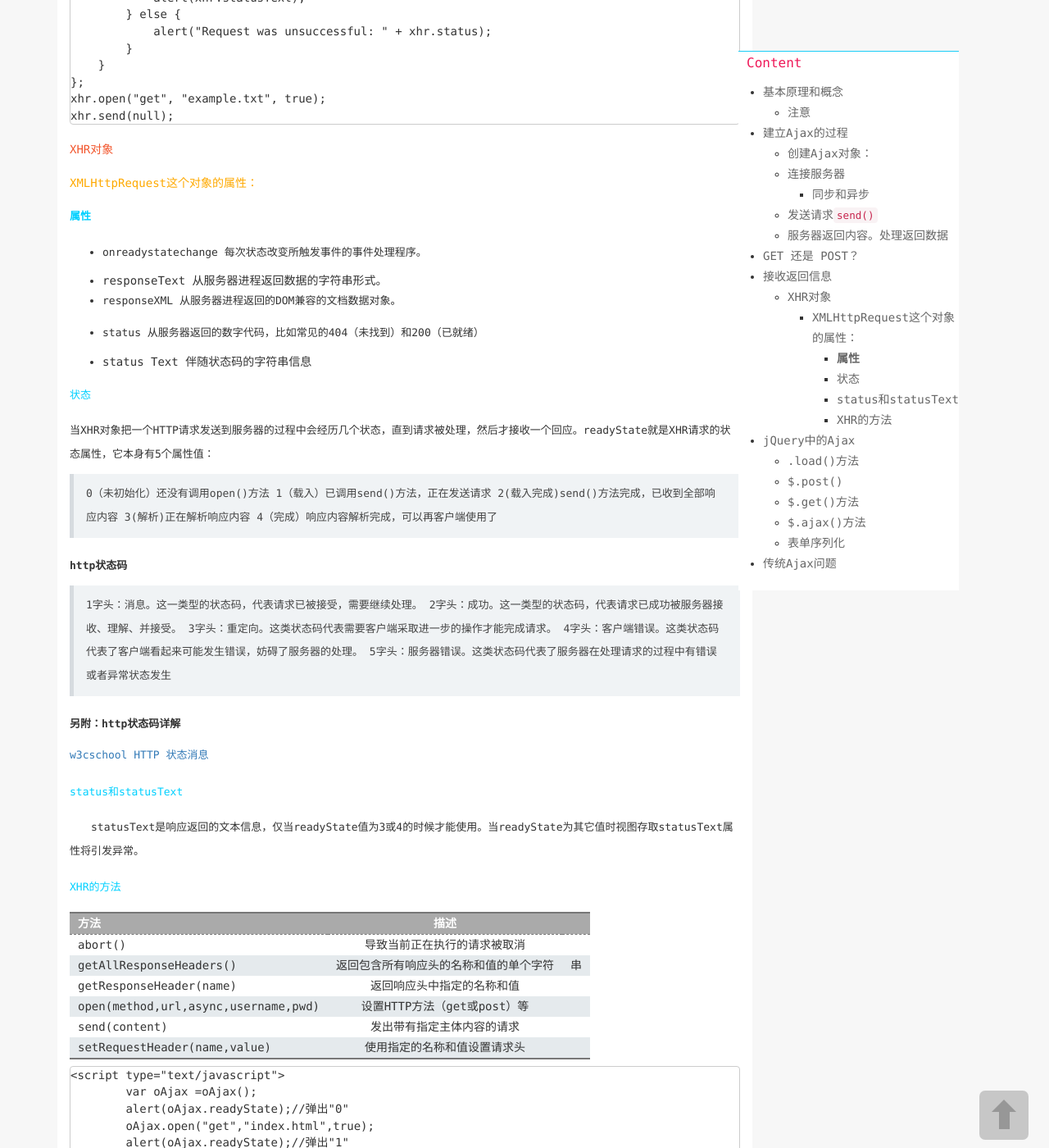
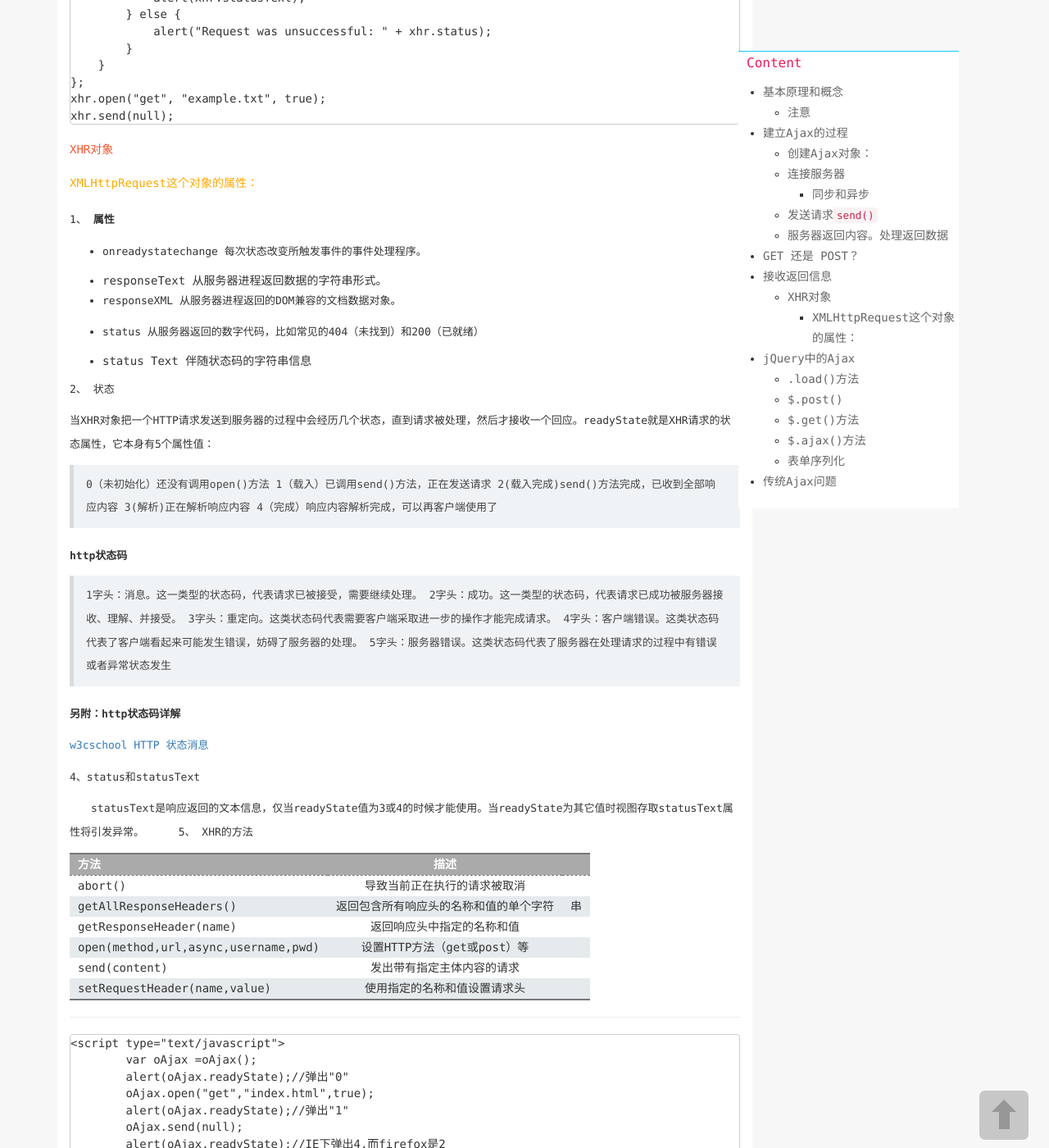
Before and after one commit to LittlewhiteChen/LittlewhiteChen.github.io, a Jekyll site: the page built from _posts/2015-09-10-Ajax的运用，如何在项目中创建Ajax.md, in a window 1280 px wide and 1400 px high, scrolled down 3531 px. Shown: the whole window at 82% size. Built offline with Jekyll 4.4.1, drawn with Linux system fonts in a browser that asks for light colours; nearby versions of some CDN libraries; comment, search, counter and statistics services are not loaded; a style sheet for code colours, icons or effects is not loaded.

Commit message:
Update 2015-09-10-Ajax的运用，如何在项目中创建Ajax.md
Ajax的使用

```diff
--- a/_posts/2015-09-10-Ajax的运用，如何在项目中创建Ajax.md
+++ b/_posts/2015-09-10-Ajax的运用，如何在项目中创建Ajax.md
@@ -189,7 +189,7 @@
 
 #### XMLHttpRequest这个对象的属性：
 
-##### **属性**
+1、 **属性**
 
 - onreadystatechange  每次状态改变所触发事件的事件处理程序。
 
@@ -201,7 +201,7 @@
 - status Text       伴随状态码的字符串信息
 
 
-##### 状态
+2、 状态
 
 当XHR对象把一个HTTP请求发送到服务器的过程中会经历几个状态，直到请求被处理，然后才接收一个回应。readyState就是XHR请求的状态属性，它本身有5个属性值：
 
@@ -223,21 +223,23 @@
 
 [w3cschool HTTP 状态消息](http://www.w3school.com.cn/tags/htmlrefhttpmessages.asp)
 
-##### status和statusText
+4、status和statusText
 
 　　statusText是响应返回的文本信息，仅当readyState值为3或4的时候才能使用。当readyState为其它值时视图存取statusText属性将引发异常。
 
-##### XHR的方法
+5、 XHR的方法
 
- 方法 | 描述 |
- ------------- |:-------------:|
- abort() | 导致当前正在执行的请求被取消 |
- getAllResponseHeaders() | 返回包含所有响应头的名称和值的单个字符|串 |
- getResponseHeader(name) | 返回响应头中指定的名称和值 |
- open(method,url,async,username,pwd) | 设置HTTP方法（get或post）等 |
- send(content) | 发出带有指定主体内容的请求|
- setRequestHeader(name,value) | 使用指定的名称和值设置请求头 |
+ 方法 | 描述
+ ------------- |:-------------------------------------------------------------------------------:
+ abort() | 导致当前正在执行的请求被取消
+ getAllResponseHeaders() | 返回包含所有响应头的名称和值的单个字符|串
+ getResponseHeader(name) | 返回响应头中指定的名称和值
+ open(method,url,async,username,pwd) | 设置HTTP方法（get或post）等
+ send(content) | 发出带有指定主体内容的请求
+ setRequestHeader(name,value) | 使用指定的名称和值设置请求头
 
+
+----------
 
 	<script type="text/javascript">
 	        var oAjax =oAjax();
@@ -306,8 +308,9 @@
 
 $.ajax()方法对象参数列表
 
+
 参数	| 类型	| 说明
-------|:-------:|-------------
+------|:------------------------------------------:|-------------
 url |	string |	发送请求的地址
 type |	string |	请求方法，默认GET
 timeout |	Number |	设置请求超时的时间
@@ -317,6 +320,8 @@
 complete |	Function |	请求完成后调用的回调函数
 error |	Function |	请求失败后调用的回调函数
 
+
+----
 	$(function () {
 	    $("input").click(function () {
 	        $.ajax({
@@ -361,7 +366,7 @@
 	        })
 	    });
 	</script>
-</body>
+	</body>
 
 表单元素特别多的情况下应采用表单序列化，即data:$(“form”).serialize();//得到的是字符串键值对，并且对url进行编码
 
```
